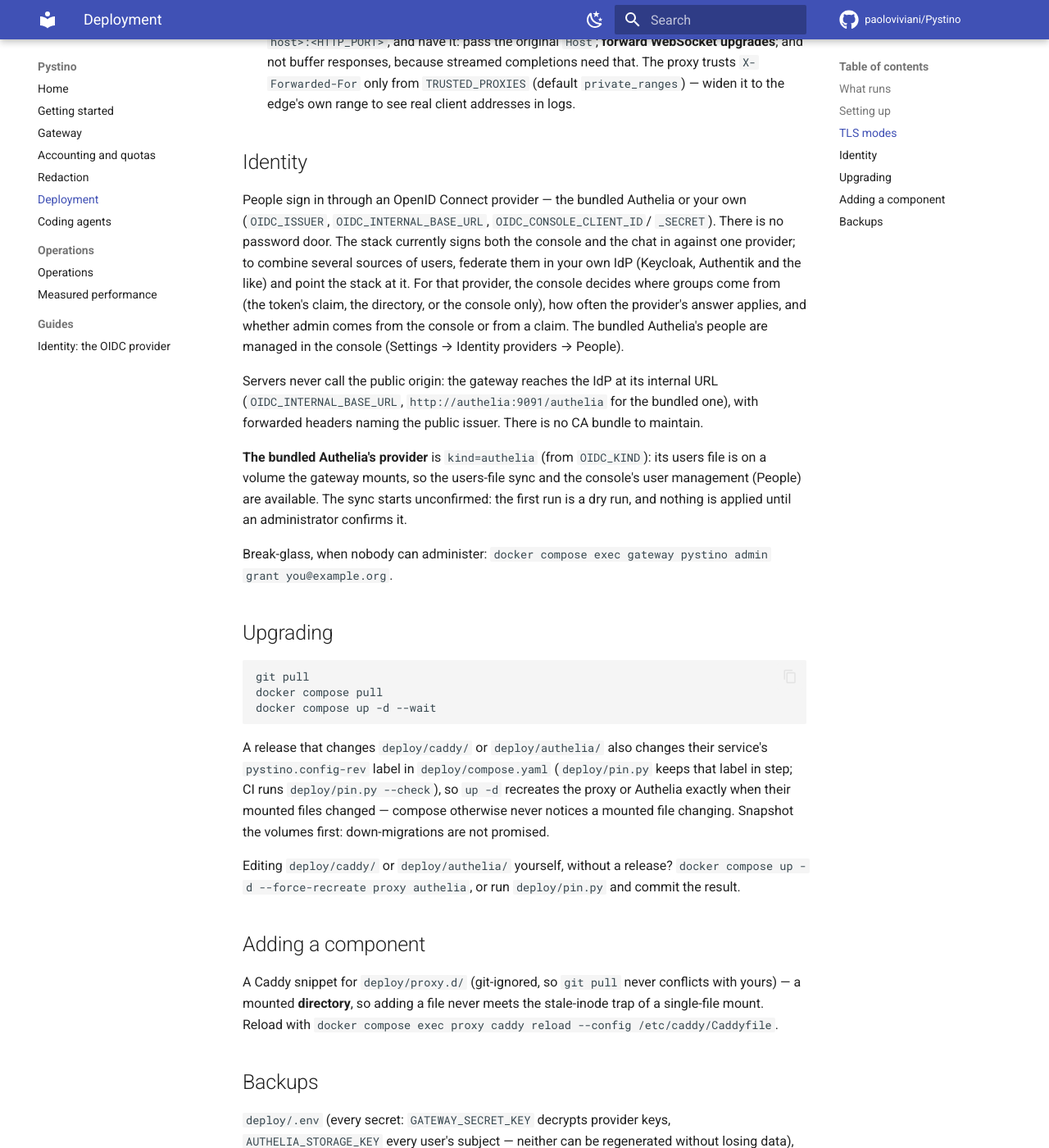
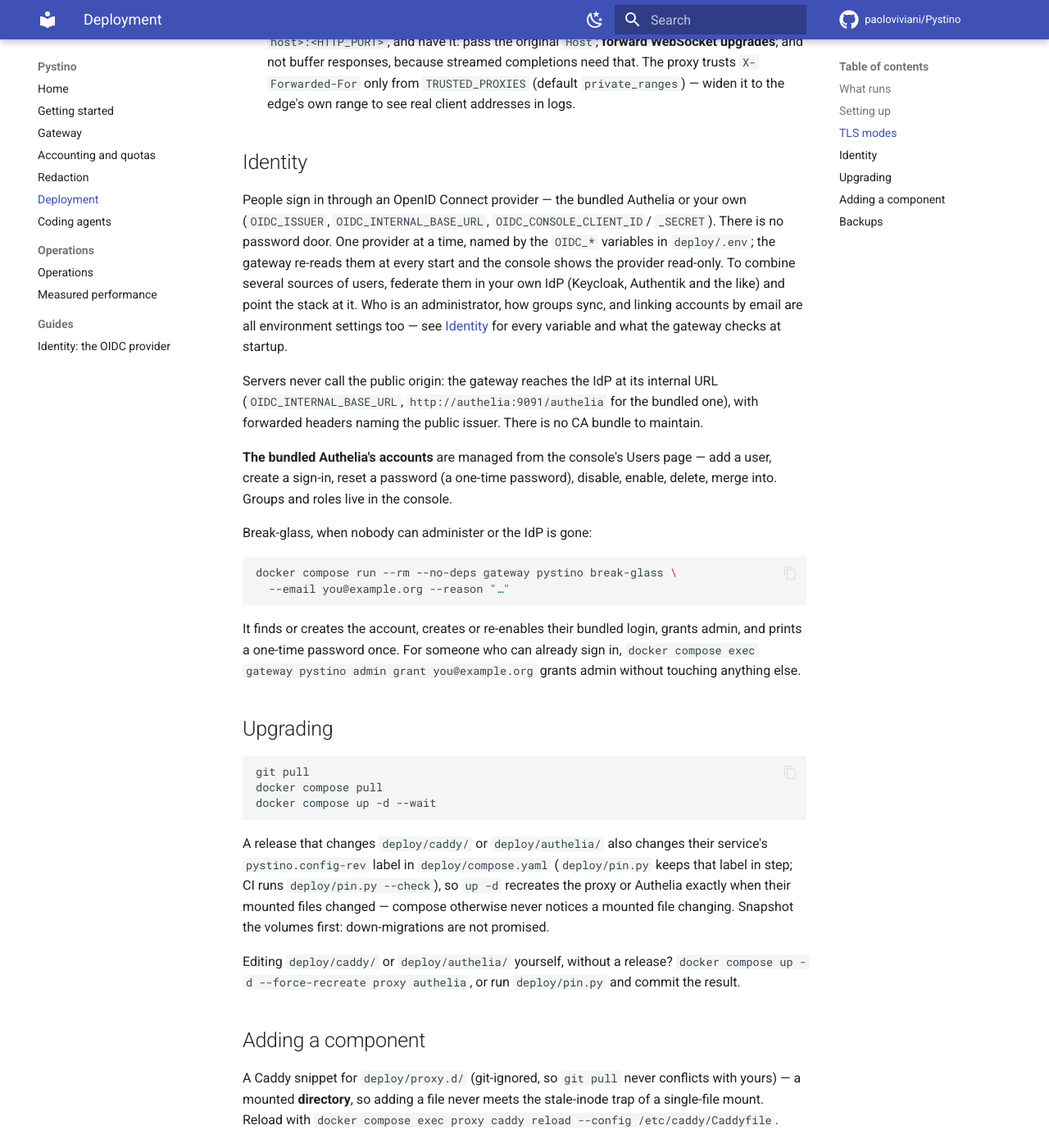
Before and after one commit to paoloviviani/Pystino, an MkDocs documentation site: the page built from docs/deployment.md, in a window 1280 px wide and 1400 px high, scrolled down 1783 px. Shown: the whole window at 82% size. Built offline with MkDocs 1.6.1 and Material for MkDocs 9.7.7, drawn with Linux system fonts in a browser that asks for light colours; comment, search, counter and statistics services are not loaded; some of the changed text lies outside the part shown.

Commit message:
docs: point Users-page and break-glass cross-references at what runs now

````diff
--- a/docs/deployment.md
+++ b/docs/deployment.md
@@ -39,12 +39,13 @@ that mints it (`openssl rand -hex 32`, or, for the bundled Authelia's
 digests, `docker run --rm authelia/authelia:4.39.22 authelia crypto hash
 generate …`).
 
-The first person to sign in with the email in `PYSTINO_BOOTSTRAP_ADMIN_EMAIL`,
-while no administrator exists, becomes one. With the bundled Authelia, the
+The first person to sign in with the email in `PYSTINO_BOOTSTRAP_ADMIN_EMAIL`
+becomes an administrator. That bootstrap is honoured once per deployment:
+once any administrator exists it never fires again, so deactivating every
+administrator does not re-arm it. With the bundled Authelia, the
 first account's password is whatever `AUTHELIA_ADMIN_PASSWORD_DIGEST` is a
 digest of — you chose it when you minted the digest, so there is nothing to
-read back afterwards (`docs/deployment.md` used to point at a printed
-password; there is no longer a process that prints one).
+read back afterwards.
 
 **Private images.** While the repository is private, so is its GHCR package:
 log the host in once with a token holding `read:packages` —
@@ -71,28 +72,35 @@ Three, chosen by `TLS_MODE` (`deploy/.env.example` has the exact
 
 People sign in through an OpenID Connect provider — the bundled Authelia or
 your own (`OIDC_ISSUER`, `OIDC_INTERNAL_BASE_URL`, `OIDC_CONSOLE_CLIENT_ID`/
-`_SECRET`). There is no password door. The stack currently signs both the
-console and the chat in against one provider; to combine several sources of
-users, federate them in your own IdP (Keycloak, Authentik and the like) and
-point the stack at it. For that provider, the console decides where groups
-come from (the token's claim, the directory, or the console
-only), how often the provider's answer applies, and whether admin comes from
-the console or from a claim. The bundled Authelia's people are managed in the
-console (Settings → Identity providers → People).
+`_SECRET`). There is no password door. One provider at a time, named by the
+`OIDC_*` variables in `deploy/.env`; the gateway re-reads them at every
+start and the console shows the provider read-only. To combine several
+sources of users, federate them in your own IdP (Keycloak, Authentik and the
+like) and point the stack at it. Who is an administrator, how groups sync,
+and linking accounts by email are all environment settings too — see
+[Identity](oidc-generic-provider.md) for every variable and what the gateway
+checks at startup.
 
 Servers never call the public origin: the gateway reaches the IdP at its
 internal URL (`OIDC_INTERNAL_BASE_URL`, `http://authelia:9091/authelia` for
 the bundled one), with forwarded headers naming the public issuer. There is no
 CA bundle to maintain.
 
-**The bundled Authelia's provider** is `kind=authelia` (from `OIDC_KIND`): its
-users file is on a volume the gateway mounts, so the users-file sync and the
-console's user management (People) are available. The sync starts unconfirmed:
-the first run is a dry run, and nothing is applied until an administrator
-confirms it.
+**The bundled Authelia's accounts** are managed from the console's Users
+page — add a user, create a sign-in, reset a password (a one-time password),
+disable, enable, delete, merge into. Groups and roles live in the console.
 
-Break-glass, when nobody can administer:
-`docker compose exec gateway pystino admin grant you@example.org`.
+Break-glass, when nobody can administer or the IdP is gone:
+
+```bash
+docker compose run --rm --no-deps gateway pystino break-glass \
+  --email you@example.org --reason "…"
+```
+
+It finds or creates the account, creates or re-enables their bundled login,
+grants admin, and prints a one-time password once. For someone who can
+already sign in, `docker compose exec gateway pystino admin grant
+you@example.org` grants admin without touching anything else.
 
 ## Upgrading
 
````
Also changed, not shown: docs/getting-started.md (+3 -3 lines), docs/operations.md (+1 -1 lines).
